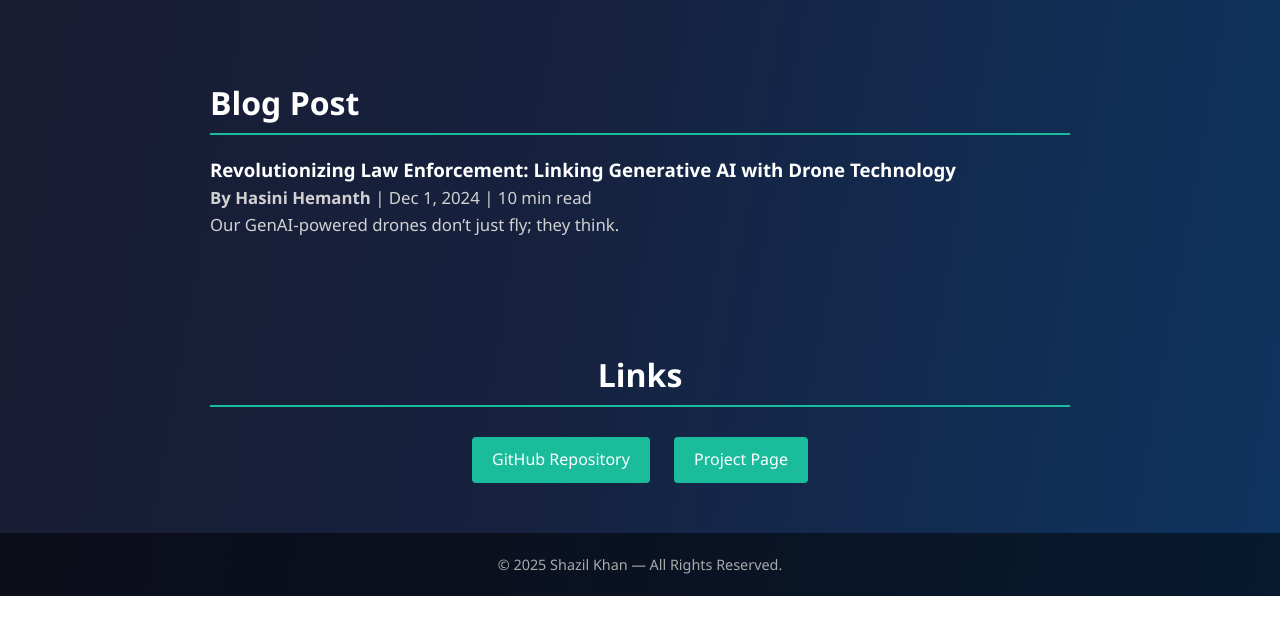
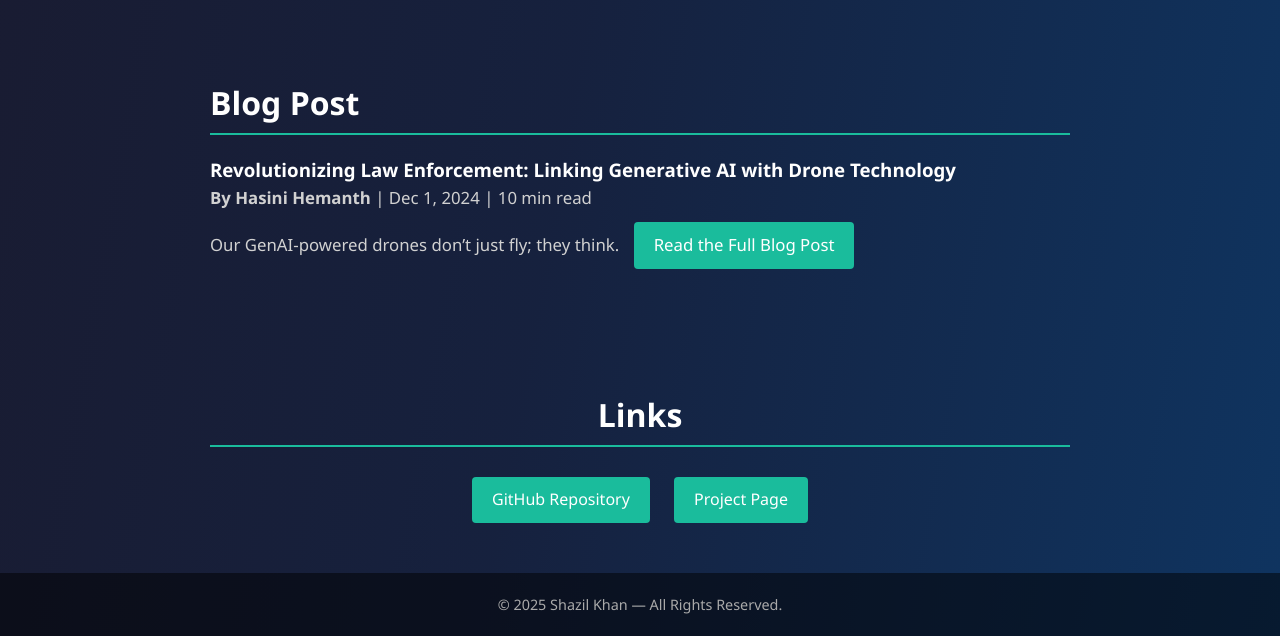
Before and after one commit to shazil343/drone-pursuit-tracking, a plain HTML site: page index.html in a window 1280 px wide. Shown: the part 1217-1853 px from the top of the page. Before the commit the page ends 1813 px from the top, so only its background shows below. Drawn offline with Linux system fonts and the light colour scheme.

Commit message:
Update index.html

```diff
--- a/index.html
+++ b/index.html
@@ -64,9 +64,7 @@
     <article>
       <h3>Revolutionizing Law Enforcement: Linking Generative AI with Drone Technology</h3>
       <p><strong>By Hasini Hemanth</strong> | Dec 1, 2024 | 10 min read</p>
-      <p>Our GenAI-powered drones don’t just fly; they think.</p>
-      <!-- Continue adding your blog content here. Consider using <p>, <h4>, <ul>, <ol>, etc., for formatting -->
-      <!-- For lengthy content, consider using Markdown in README.md instead -->
+      <p>Our GenAI-powered drones don’t just fly; they think. <a href="https://medium.com/@hasini.hemanth3/revolutionizing-law-enforcement-linking-generative-ai-with-drone-technology-1691971ce257" target="_blank" class="btn">Read the Full Blog Post</a></p>
     </article>
   </section>
 
```
